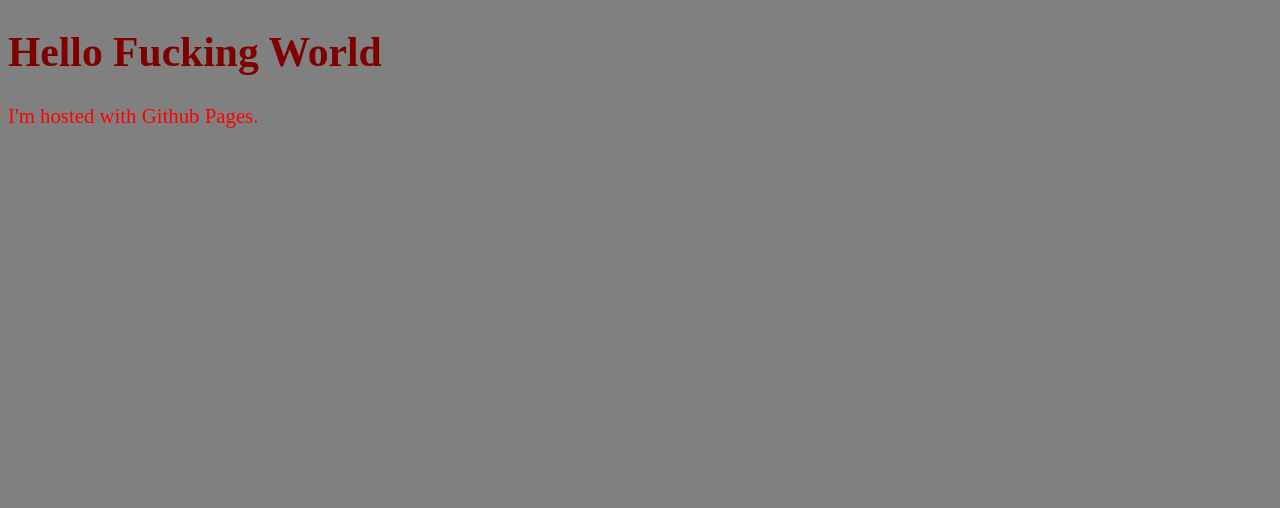
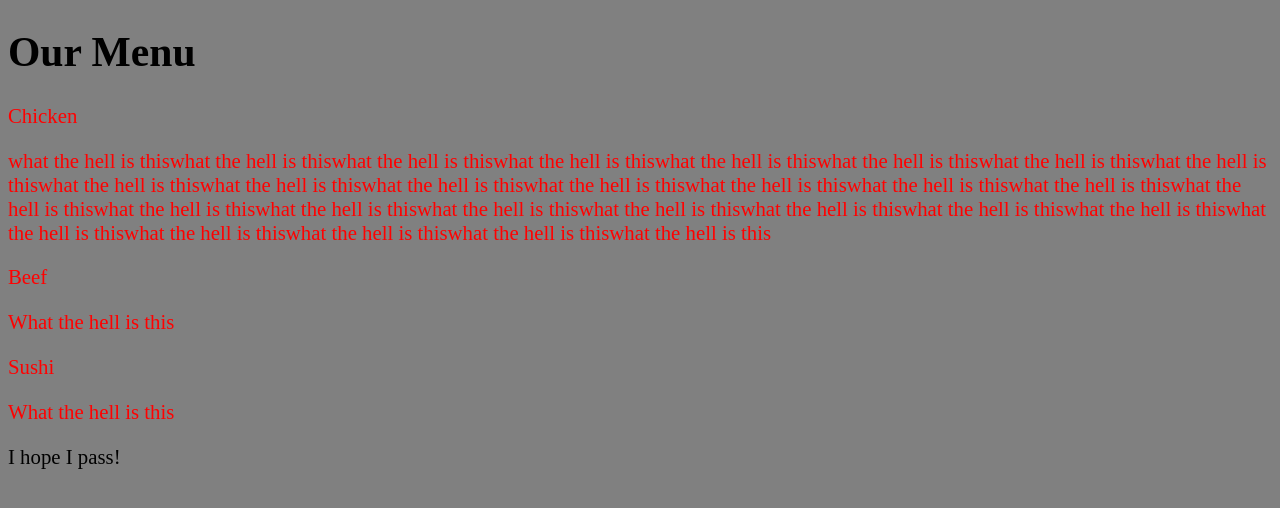
Before and after one commit to dmoritz75/module2_solution, a plain HTML site: page module2solution.html in a window 1280 px wide. Drawn offline with Linux system fonts and the light colour scheme.

Commit message:
Update module2solution.html

```diff
--- a/module2solution.html
+++ b/module2solution.html
@@ -1,23 +1,36 @@
 <!DOCTYPE html>
 <html>
+<! responsive menu
+-->
 <link rel="stylesheet" href="style.css">
+<meta charset="utf-8">
+<meta name="viewport" content="width=device-width, initial-scale=1">
 <head>
 	<title>
-		Coursera Module 2 Solution
+		Module 2 Solution
 	</title>
 </head>
 
 <body>
-	<style>
-	h1 {
-		color: maroon;
-	}
-	</style>
 	<h1>
-		Hello Fucking World
+		Our Menu
 	</h1>
-	<p>
-		I'm hosted with Github Pages.
-	</p>
+	<div class="row">
+ 	 <div id="container" class="col-lg-4 col-md-6">
+  		<p id="p1">Chicken</p>
+  		<p>what the hell is thiswhat the hell is thiswhat the hell is thiswhat the hell is thiswhat the hell is thiswhat the hell is thiswhat the hell is thiswhat the hell is thiswhat the hell is thiswhat the hell is thiswhat the hell is thiswhat the hell is thiswhat the hell is thiswhat the hell is thiswhat the hell is thiswhat the hell is thiswhat the hell is thiswhat the hell is thiswhat the hell is thiswhat the hell is thiswhat the hell is thiswhat the hell is thiswhat the hell is thiswhat the hell is thiswhat the hell is thiswhat the hell is thiswhat the hell is thiswhat the hell is this</p>
+	</div>
+  	<div id="container" class="col-lg-4 col-md-6">
+  		<p id="p1">Beef</p>
+  		<p>What the hell is this</p>
+  	</div>
+  	<div id="container" class="col-lg-4 col-md-6">
+  		<p id="p1">Sushi</p>
+  		<p>What the hell is this</p>
+  	</div>
+	</div>
+	<footer>
+		I hope I pass!
+	</footer>
 </body>
 </html>
```
